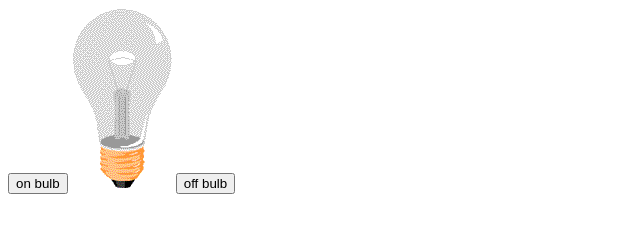
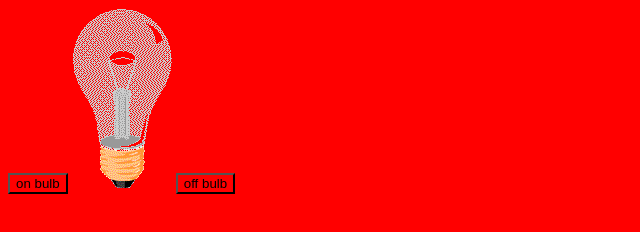
Before and after one commit to sreeramadasuarun/java-testing, a plain HTML site: page java.html in a window 1280 px wide. Shown: the whole page, without its empty margins (0-640 px from the left). Drawn offline with nearby package versions, Linux system fonts and the light colour scheme.

Commit message:
background changed to red

```diff
--- a/java.html
+++ b/java.html
@@ -12,6 +12,11 @@
     </script>
 </head>
 
+<style>
+    * {
+        background-color: red;
+    }
+</style>
 
 <!--
 <style>
```
